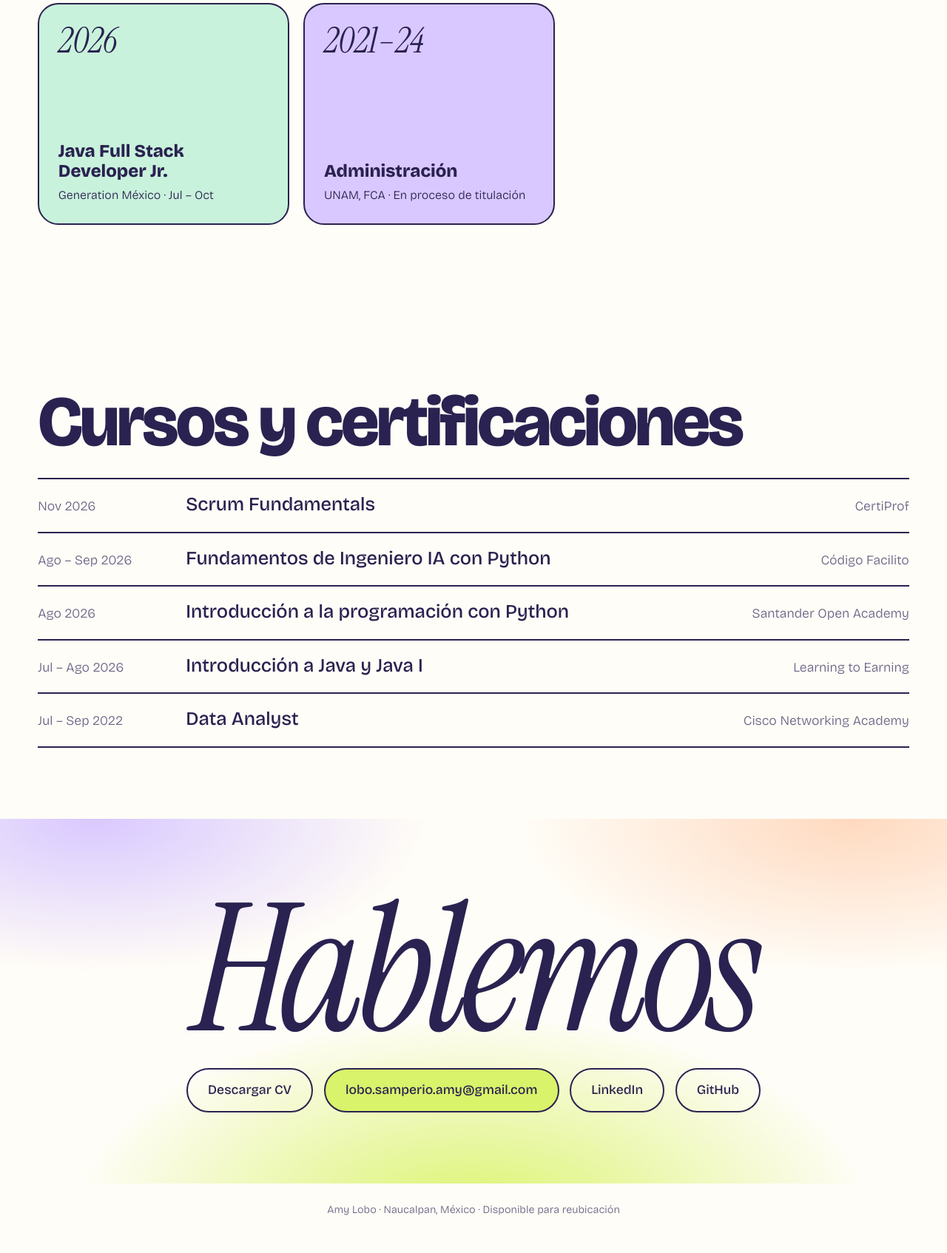
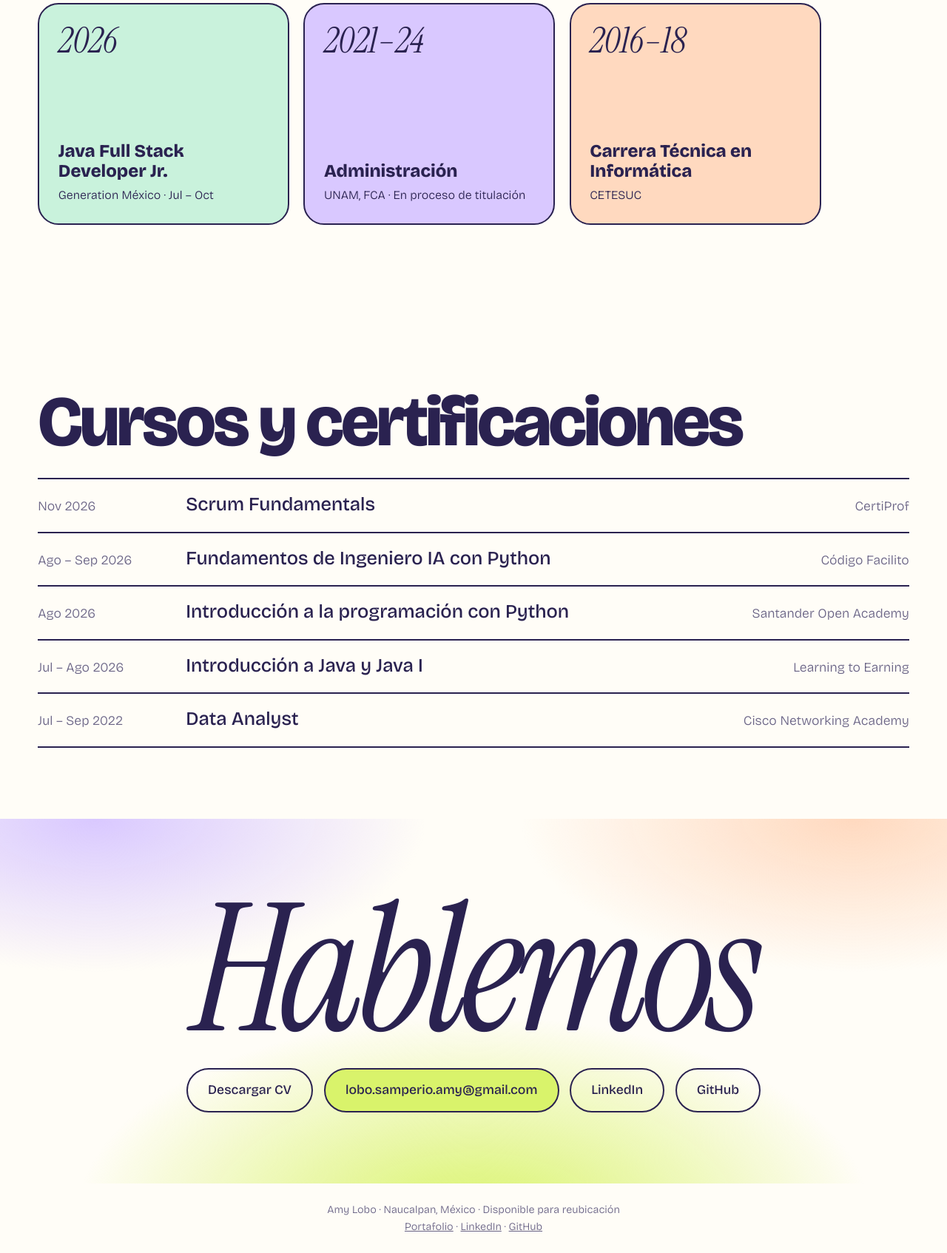
Before and after one commit to AmyLobo/Portafolio-full-stack-jr, a plain HTML site: page index.html in a window 1280 px wide. Shown: the part 3830-5524 px from the top of the page at 74% size. Before the commit the page ends 5501 px from the top, so only its background shows below. Drawn offline with nearby package versions, Linux system fonts and the light colour scheme.

Commit message:
actualizacion educacion

```diff
--- a/index.html
+++ b/index.html
@@ -5,6 +5,11 @@
 <meta name="viewport" content="width=device-width, initial-scale=1, viewport-fit=cover">
 <title>Amy Lobo | Desarrolladora Full Stack Jr.</title>
 <meta name="description" content="Portafolio de Amy Lobo, desarrolladora Java Full Stack Jr.: Java, Spring Boot, JavaScript y MySQL.">
+<link rel="canonical" href="https://amylobo.github.io/Portafolio-full-stack-jr/">
+<meta property="og:type" content="website">
+<meta property="og:url" content="https://amylobo.github.io/Portafolio-full-stack-jr/">
+<meta property="og:title" content="Amy Lobo | Desarrolladora Full Stack Jr.">
+<meta property="og:description" content="Java, Spring Boot, JavaScript y MySQL. Proyectos, experiencia y CV.">
 <link rel="icon" href="./img/favicon.gif" sizes="any">
 <link rel="preconnect" href="https://fonts.googleapis.com">
 <link rel="stylesheet" href="https://fonts.googleapis.com/css2?family=Bricolage+Grotesque:opsz,wght@12..96,300;12..96,500;12..96,800&family=Instrument+Serif:ital@0;1&display=swap">
@@ -63,6 +68,7 @@
   <div class="rail" id="rail" tabindex="0" aria-label="Educación">
     <article class="tc" style="background:var(--mint)"><div class="y serif">2026</div><div><h3>Java Full Stack Developer Jr.</h3><p>Generation México · Jul – Oct</p></div></article>
     <article class="tc" style="background:var(--lav)"><div class="y serif">2021–24</div><div><h3>Administración</h3><p>UNAM, FCA · En proceso de titulación</p></div></article>
+    <article class="tc" style="background:var(--peach)"><div class="y serif">2016–18</div><div><h3>Carrera Técnica en Informática</h3><p>CETESUC</p></div></article>
   </div>
 </section>
 
@@ -87,7 +93,7 @@
   </div>
 </section>
 </main>
-<footer>Amy Lobo · Naucalpan, México · Disponible para reubicación</footer>
+<footer>Amy Lobo · Naucalpan, México · Disponible para reubicación<br><a href="https://amylobo.github.io/Portafolio-full-stack-jr/">Portafolio</a> · <a href="https://www.linkedin.com/in/amy-lobo-s" rel="noopener">LinkedIn</a> · <a href="https://github.com/AmyLobo" rel="noopener">GitHub</a></footer>
 
 <script src="./main.js"></script>
 </body>
```
Also changed, not shown: 1 other file.
